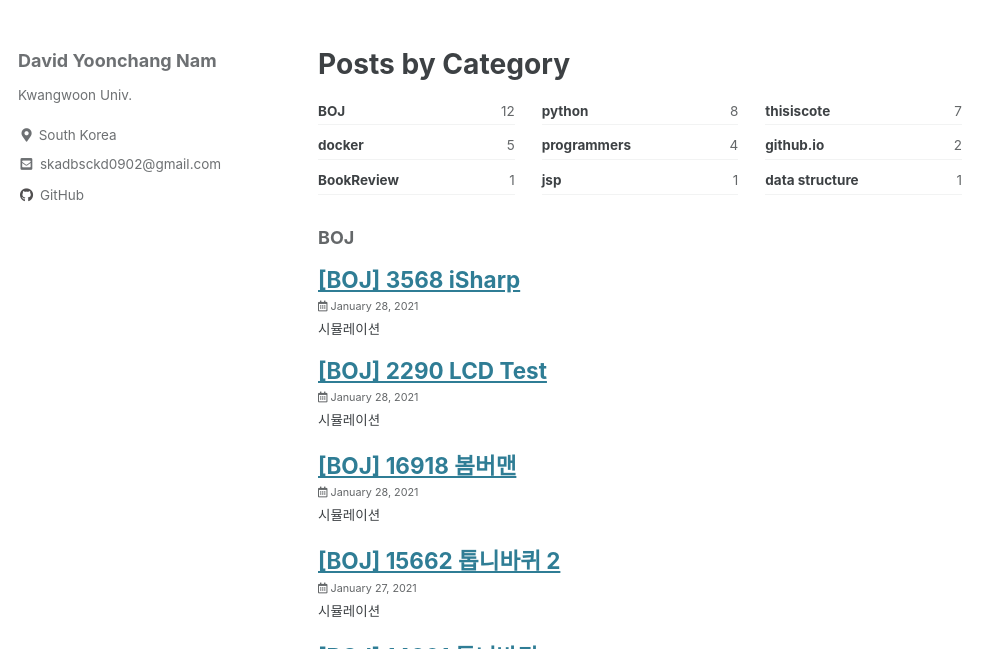
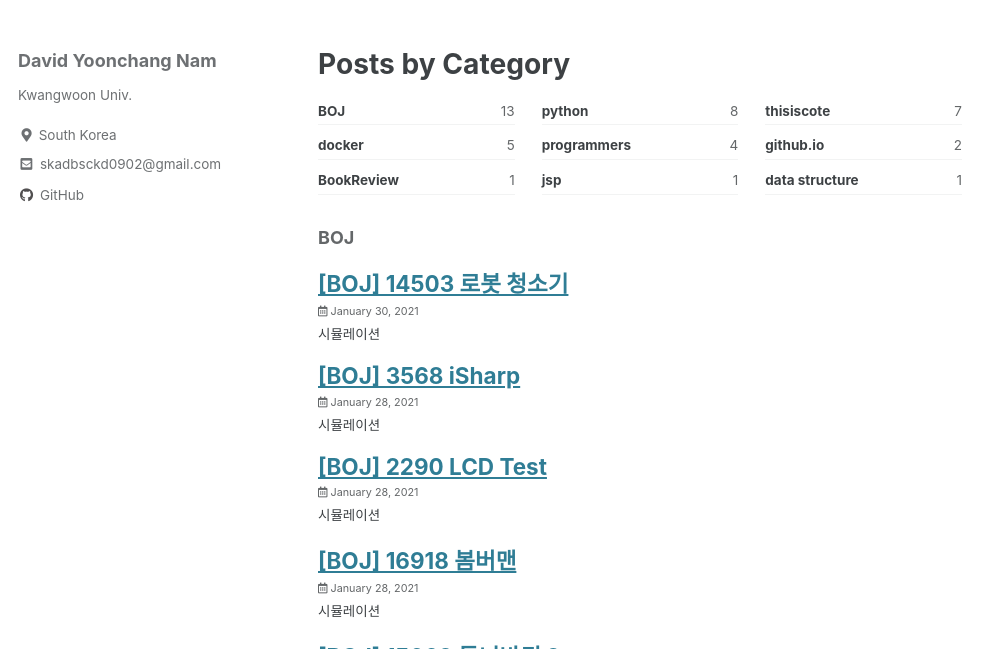
Before and after one commit to Akgop/Akgop.github.io, a Jekyll site: the page built from _pages/category-archive.md, in a window 1280 px wide and 900 px high, cut to the strip 251-900 px from the top of the window. Shown: the whole strip, without its empty margins (0-1006 px from the left). Built offline with Jekyll 4.4.1, drawn with Linux system fonts in a browser that asks for light colours; cached includes are drawn as plain includes; part of the change alters nothing that is shown.

Commit message:
Create 2021-01-30-BOJ14503.md

````diff
--- a/_posts/2021-01-19-thisiscote_3.md
+++ b/_posts/2021-01-19-thisiscote_3.md
@@ -14,6 +14,7 @@ toc: true
 
 [[BOJ] 2290 LCD Test](http://akgop.github.io/boj/BOJ2290/)<br>
 [[BOJ] 3568 iSharp](http://akgop.github.io/boj/BOJ3568/)<br>
+[[BOJ] 14503 로봇 청소기](http://akgop.github.io/boj/BOJ14503/)<br>
 [[BOJ] 14891 톱니바퀴](http://akgop.github.io/boj/BOJ14891/)<br>
 [[BOJ] 15662 톱니바퀴2](http://akgop.github.io/boj/BOJ15662/)<br>
 [[BOJ] 16918 봄버맨](http://akgop.github.io/boj/BOJ16918/)<br>
--- /dev/null
+++ b/_posts/2021-01-30-BOJ14503.md
@@ -0,0 +1,73 @@
+---
+title: \[BOJ] 14503 로봇 청소기
+categories:
+  - BOJ
+tags:
+  - simulation
+toc: true
+---
+
+### 시뮬레이션
+
+---
+
+4방향으로 이동하며 2차원 리스트를 순회하며 구현하는 문제이다.
+
+dr, dc와 같이 이동하는 좌표에 대한 리스트를 미리 만들어놓고 풀면 좋다.
+
+하라는대로 하면 되는 문제이므로 구현에 대한 자신만의 노하우를 만드는 것이 중요하다.
+
+```python
+import sys
+from pprint import pprint
+
+dr = [-1, 0, 1, 0]  # 북0 동1 남2 서3
+dc = [0, 1, 0, -1]  # 북0 동1 남2 서3
+
+def turn_left(di):
+    di -= 1
+    if di == -1:
+        di = 3
+    return di
+
+def solution(r, c, d):
+    answer = 1
+    turn_count = 0
+    visited[r][c] = 1
+    while True:
+        # Step 2
+        d = turn_left(d)  # 왼쪽 탐색
+        nr = r + dr[d]
+        nc = c + dc[d]
+        # Step 2-a
+        if table[nr][nc] == 0 and visited[nr][nc] == 0:  # 청소하지 않은 공간
+            # Step 1 현위치 청소
+            visited[nr][nc] = 1
+            turn_count = 0
+            answer += 1
+            r = nr
+            c = nc
+            continue
+        else:
+            turn_count += 1
+        # Step 2-c 후진 조건
+        if turn_count == 4:
+            nr = r - dr[d]
+            nc = c - dc[d]
+            # Step 2-d 종료 조건
+            if table[nr][nc] == 1:
+                break
+            r = nr
+            c = nc
+            turn_count = 0
+    return answer
+
+N, M = map(int, sys.stdin.readline().rstrip().split())
+R, C, D = map(int, sys.stdin.readline().rstrip().split())
+table = []
+visited = [[0] * M for _ in range(N)]
+for _ in range(N):
+    table.append(list(map(int, sys.stdin.readline().rstrip().split())))
+
+print(solution(R, C, D))
+```
````
